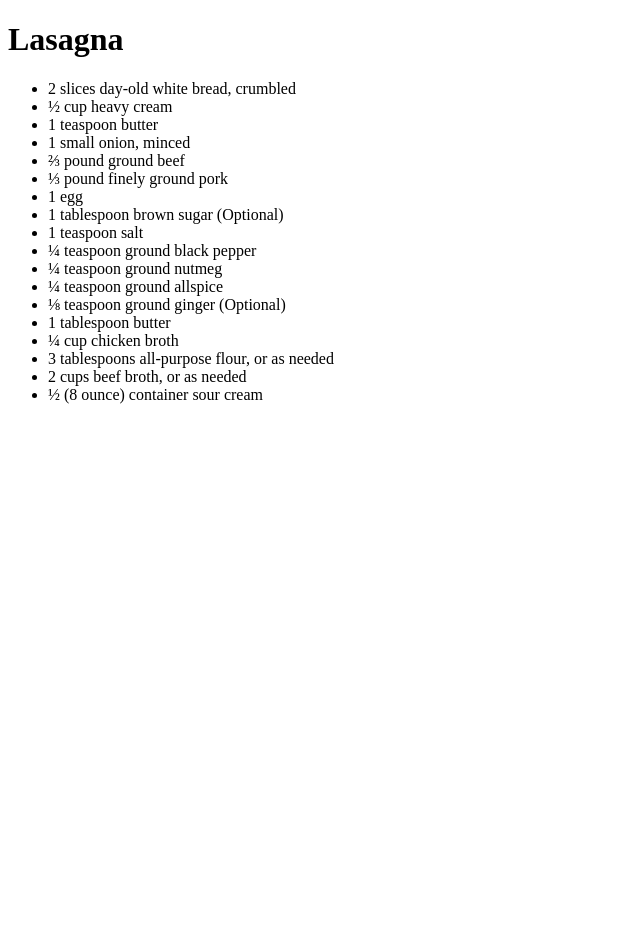
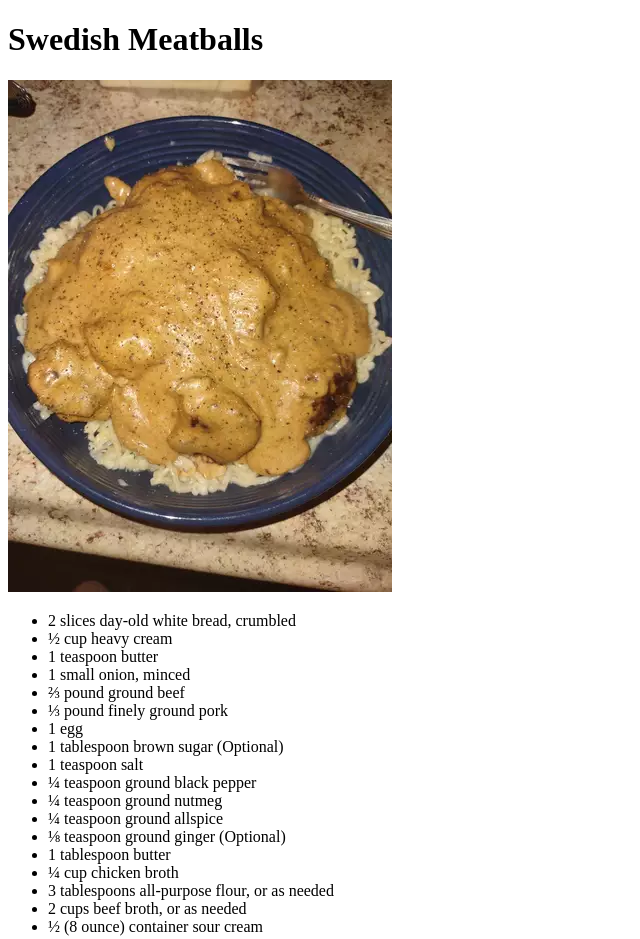
Before and after one commit to nolimitwhite23/odin-recipes, a plain HTML site: page recipes/lasagna.html in a window 1280 px wide. Shown: the whole page, without its empty margins (0-640 px from the left). Before the commit the page ends 800 px from the top, so only its background shows below. Drawn offline with Linux system fonts and the light colour scheme.

Commit message:
Added a picture

```diff
--- a/recipes/lasagna.html
+++ b/recipes/lasagna.html
@@ -2,10 +2,11 @@
 <html>
     <head>
         <meta charset="UTF-8">
-        <title>Lasagna recipe</title>
+        <title>Swedish MeatBall Recipe</title>
     </head>
     <body>
-        <h1>Lasagna</h1>
+        <h1>Swedish Meatballs</h1>
+        <img src="images/food.webp" alt="meatballs">
         <ul>
             <li>2 slices day-old white bread, crumbled</li>
             <li>½ cup heavy cream</li>
```
Also changed, not shown: index.html (+1 -0 lines), recipes/images/food.webp (added).
